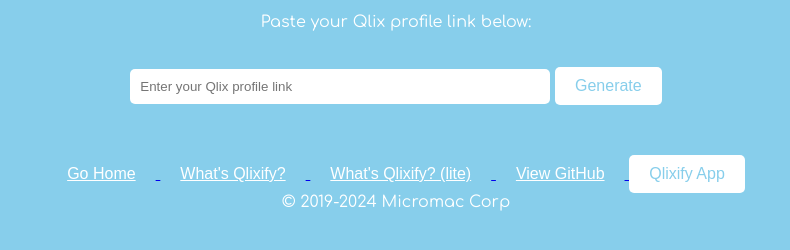
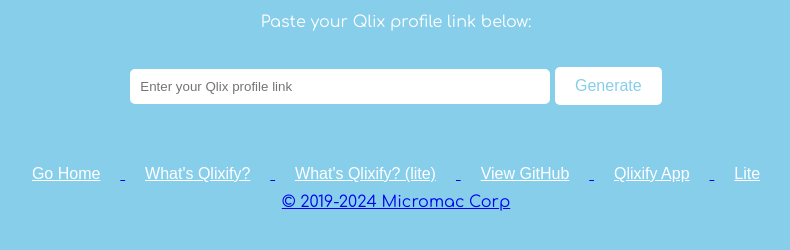
Before and after one commit to oldsoultech/Qlixify, a plain HTML site: page index.html in a window 1280 px wide. Shown: the part 344-594 px from the top of the page, without its empty margins (244-1034 px from the left). Drawn offline with Linux system fonts and the light colour scheme.

Commit message:
Update index.html

```diff
--- a/index.html
+++ b/index.html
@@ -89,8 +89,10 @@
       <button class="github-button">View GitHub</button>
     </a>
     <a href="https://github.com/oldsoultech/Qlixify-App/tree/main">
-      <button class="qlixify-app-button">Qlixify App</button>
+      <button class="github-button">Qlixify App</button>
     </a>
+    <a href="https://qlixify.qlix.site/lite.html">
+      <button class="github-button">Lite</button>
   </div>
   <footer>
     &copy; 2019-2024 Micromac Corp
```
